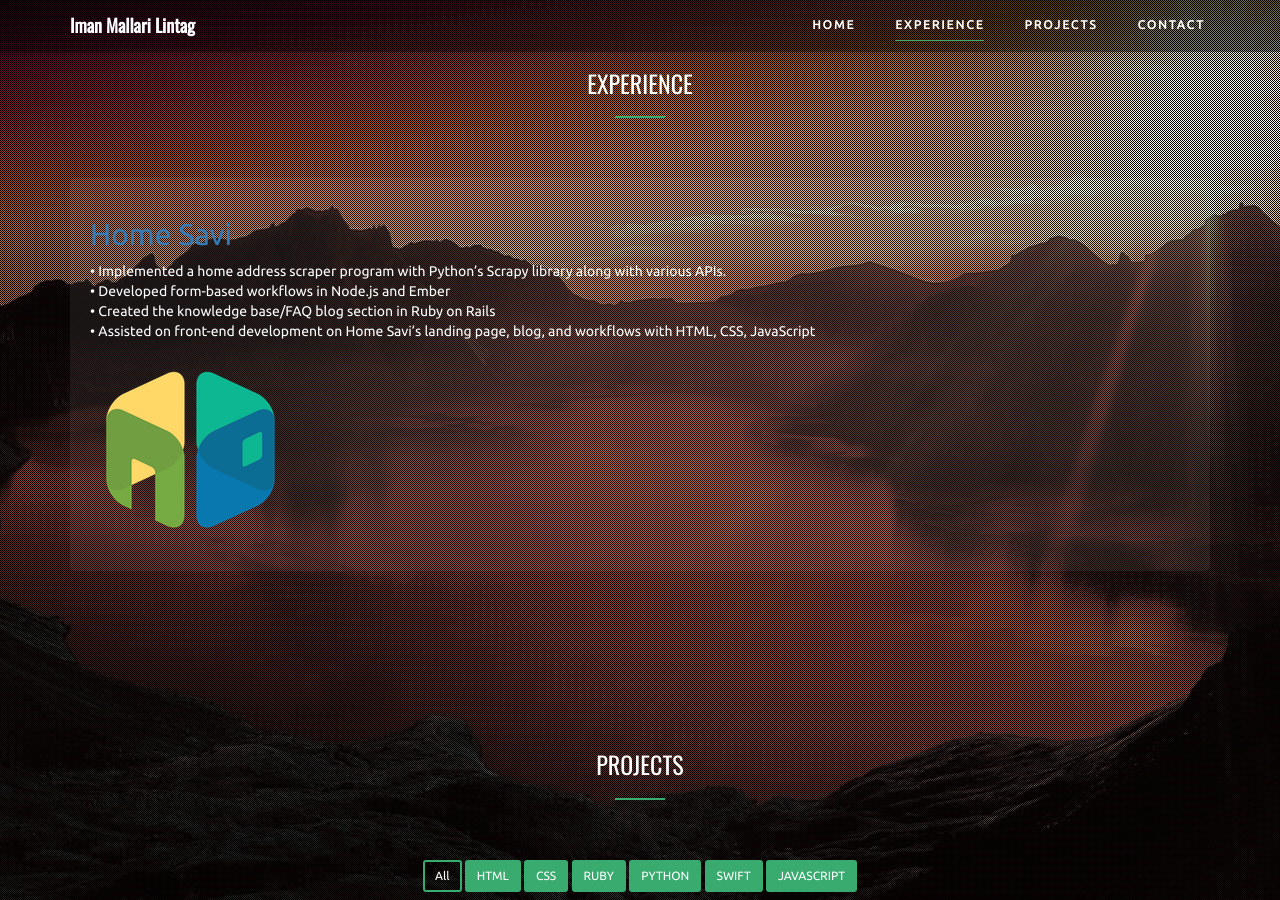
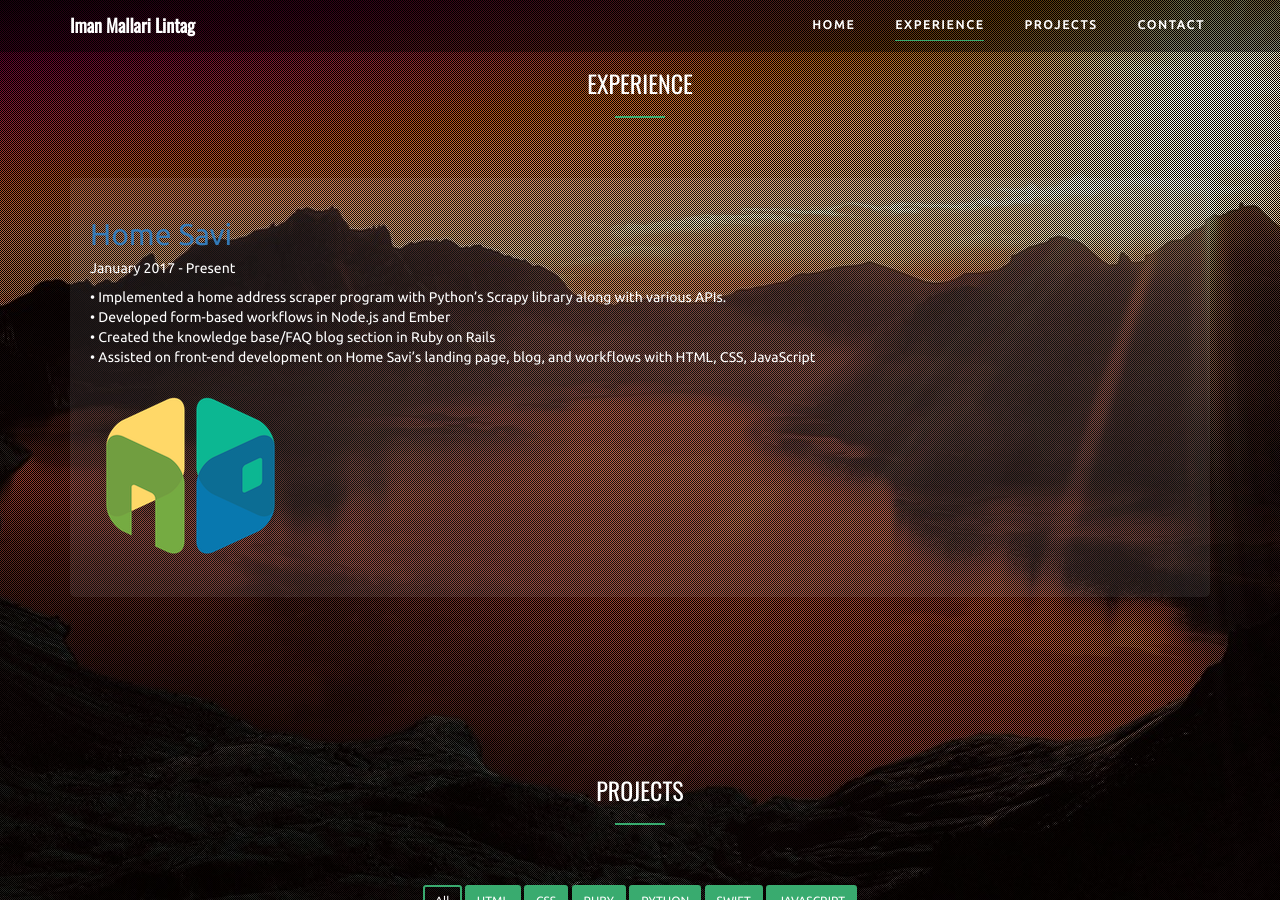
Before and after one commit to imanlintag/imanlintag.github.io, a Jekyll site: the page built from index.md, in a window 1280 px wide and 900 px high, scrolled down 747 px. Built offline with Jekyll 4.4.1, drawn with Linux system fonts in a browser that asks for light colours.

Commit message:
Added time served for work experience

```diff
--- a/_layouts/default.html
+++ b/_layouts/default.html
@@ -110,6 +110,7 @@
 					<div class="col-md-12">
 						<div class="experience-wrapper">
     						<h2 class="post-title"><a href="https://www.homesavi.com/">Home Savi</a></h2>
+    						<h5>January 2017 - Present</h5>
 							<p>
 								• Implemented a home address scraper program with Python’s Scrapy library along with various APIs.<br>
 								• Developed form-based workflows in Node.js and Ember<br>
```
Also changed, not shown: 1 other file.
